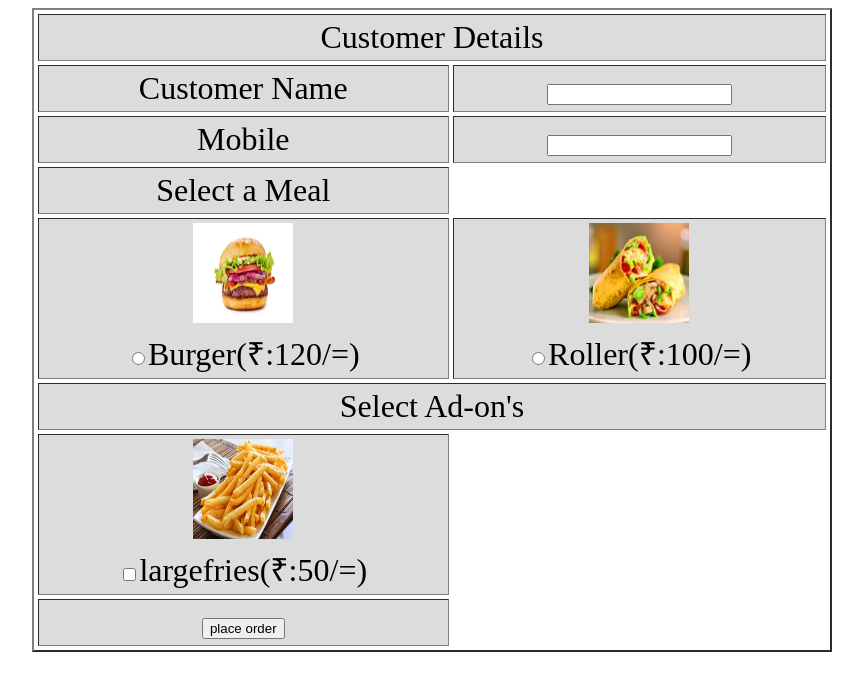
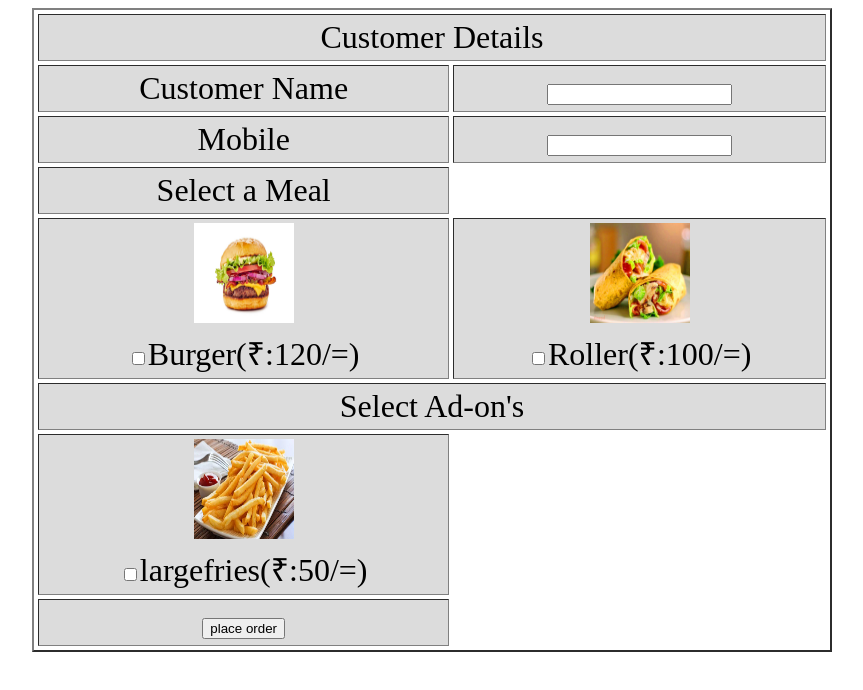
Before and after one commit to Edwinkimori/RFDA, a plain HTML site: page index.html in a window 1280 px wide. Shown: the whole page, without its empty margins (208-1071 px from the left). Drawn offline with Linux system fonts and the light colour scheme.

Commit message:
updated index.html with emergency fix

```diff
--- a/index.html
+++ b/index.html
@@ -72,12 +72,12 @@
                     <td>
                         <img src="burger.jpg" width="100" height="100">
                         <br>
-                        <input type="radio" name="meal" id="optBurger" value="omgBurger">Burger(&#8377:120/=)
+                        <input type="checkbox" name="meal" id="optBurger" value="omgBurger">Burger(&#8377:120/=)
                     </td>
                     <td>
                         <img src="roller.jpg" width="100" height="100">
                         <br>
-                        <input type="radio" name="meal" id="optRoller" value="omgroller">Roller(&#8377:100/=)
+                        <input type="checkbox" name="meal" id="optRoller" value="omgroller">Roller(&#8377:100/=)
                     </td>
                 </tr>
                 <tr>
```
